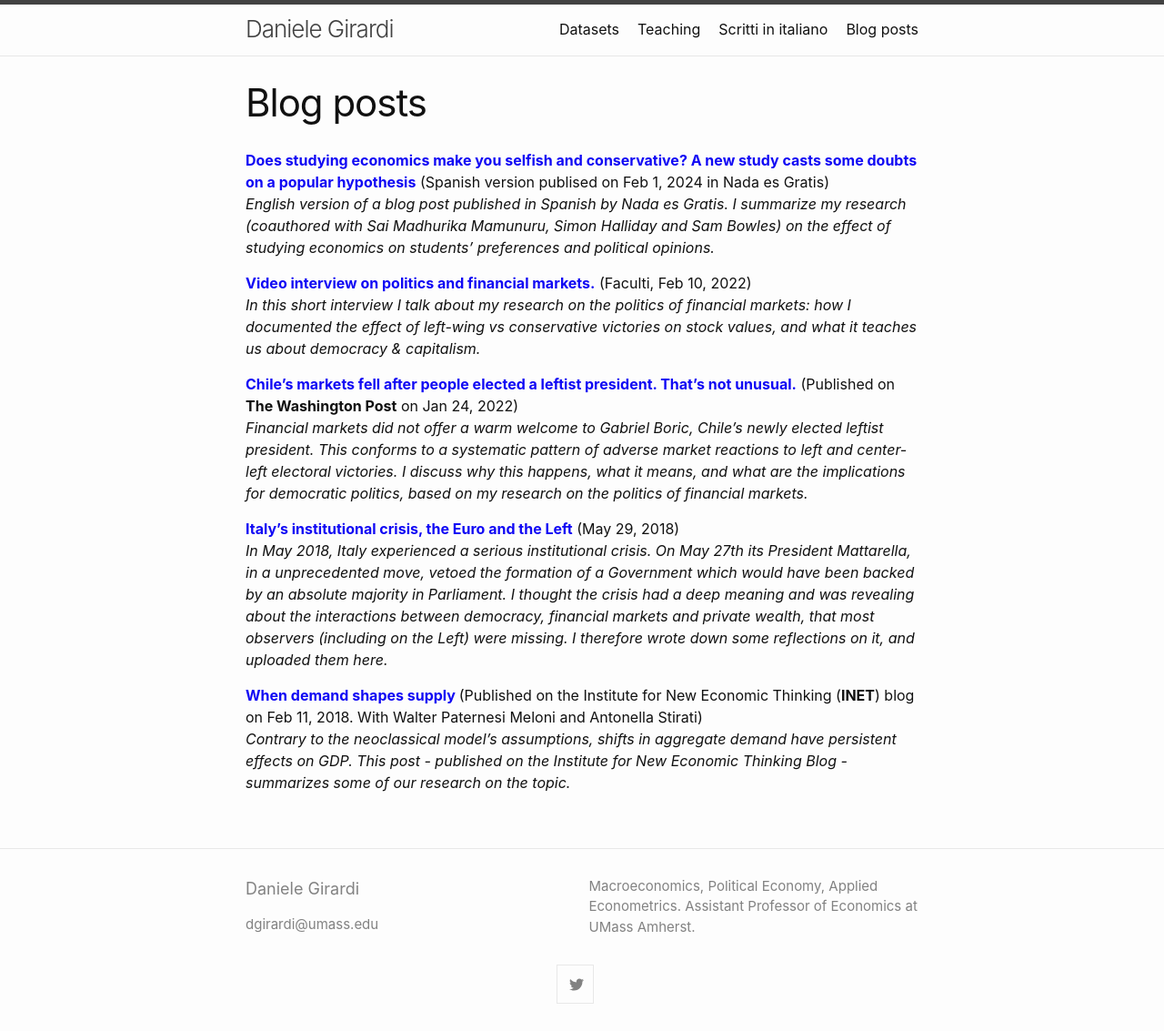
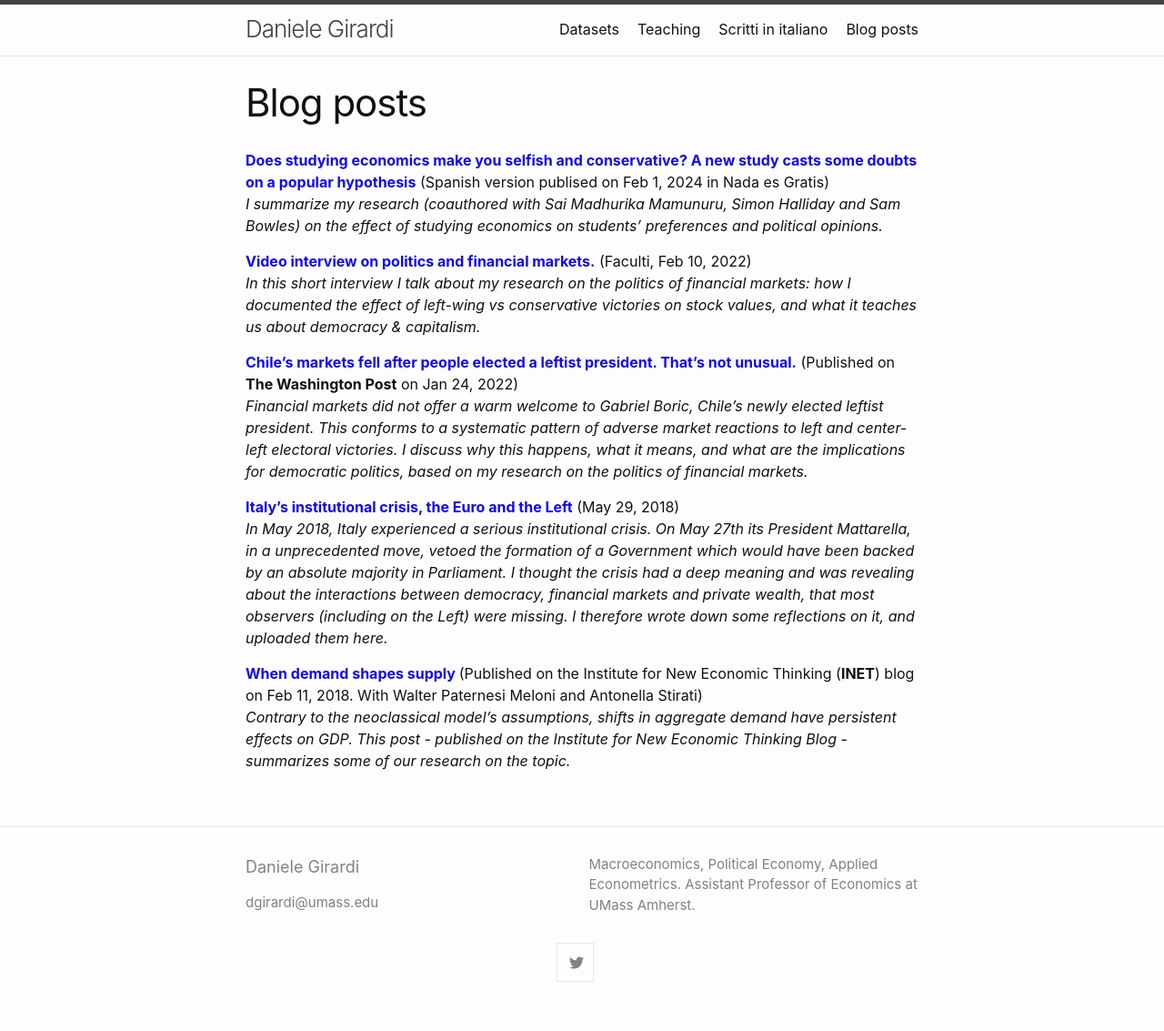
Before and after one commit to danielegirardi/danielegirardi.github.io, a Jekyll site: the page built from posts/english_posts.md, in a window 1280 px wide. Shown: the whole page at 91% size. Built offline with Jekyll 4.4.1, drawn with Linux system fonts in a browser that asks for light colours; after the commit the page ends 1109 px from its top, so only the background shows below that.

Commit message:
Update english_posts.md

```diff
--- a/posts/english_posts.md
+++ b/posts/english_posts.md
@@ -7,7 +7,7 @@ permalink: /english_posts/
 <style type="text/css">a {text-decoration: none; color: inherit}</style>
 
 <span style="color: #1008F4;"><strong><a href="https://danielegirardi.github.io/posts/dsemys_post" target="_blank" rel="noopener">Does studying economics make you selfish and conservative? A new study casts some doubts on a popular hypothesis</a></strong></span> (Spanish version publised on Feb 1, 2024 in Nada es Gratis)<br>
-<em>English version of a blog post published in Spanish by <a href="https://nadaesgratis.es/admin/estudiar-economia-te-hace-egoista-y-conservador" target="_blank" rel="noopener">Nada es Gratis</a>. I summarize my research (coauthored with Sai Madhurika Mamunuru, Simon Halliday and Sam Bowles) on the effect of studying economics on students' preferences and political opinions. </em>
+<em>I summarize my research (coauthored with Sai Madhurika Mamunuru, Simon Halliday and Sam Bowles) on the effect of studying economics on students' preferences and political opinions. </em>
 
 <span style="color: #1008F4;"><strong><a href="https://faculti.net/partisan-shocks-and-financial-markets-evidence-from-close-national-elections/" target="_blank" rel="noopener">Video interview on politics and financial markets.</a></strong></span> (Faculti, Feb 10, 2022)<br>
 <em>In this short interview I talk about my research on the politics of financial markets: how I documented the effect of left-wing vs conservative victories on stock values, and what it teaches us about democracy & capitalism. </em>
```
